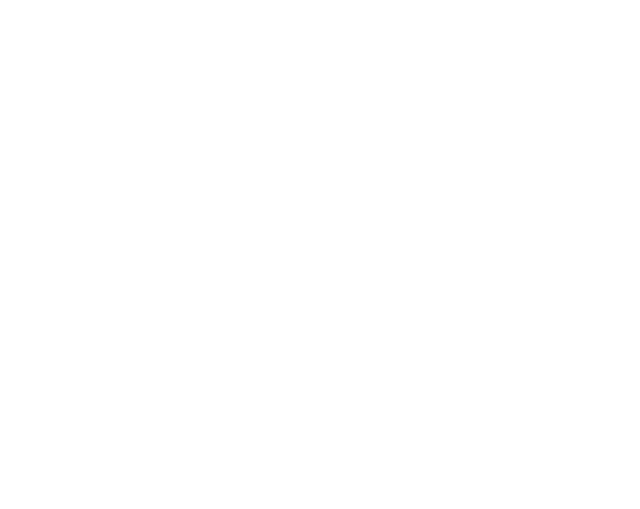
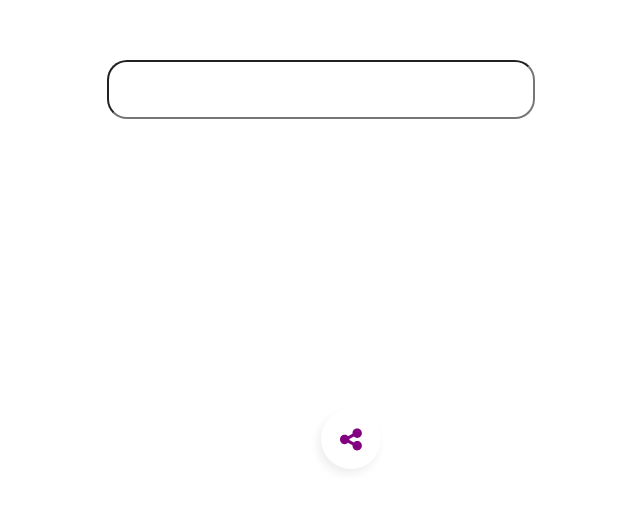
Before and after one commit to jgy4419/variable-site-clone-coding-ts, a React (Create React App) app: page /Modal in a window 1280 px wide. Before the commit this address had no page. Shown: the part 231-740 px from the top of the page, without its empty margins (319-959 px from the left). Built offline with nearby package versions, Linux system fonts and the light colour scheme.

Commit message:
feat : 2024-01-20 LinkModal (링크 복사 모달창 구현)

```diff
--- /dev/null
+++ b/src/components/SpecificPart/Modal/LinkModal.tsx
@@ -0,0 +1,56 @@
+import React, { useState, useRef } from 'react';
+import { FontAwesomeIcon } from '@fortawesome/react-fontawesome';
+import { faShareNodes } from '@fortawesome/free-solid-svg-icons';
+import * as S from "./style/LinkModal";
+
+const LinkModal = () => {
+    const [shareContent, setShareContent] = useState({
+        title: "Share the link.",
+        url: "jgy_98@naver.com"
+    });
+
+    const [modalState, setModalState] = useState(false);
+    const copyElement = useRef<HTMLInputElement>(null);
+
+    const copyTextToShapeUrl = () => {
+        if(copyElement.current) {
+            const copyText = copyElement.current;
+            copyText.select();
+            document.execCommand('copy');
+            alert("Copy!");
+            setModalState(false);
+        }
+    }
+
+    return (
+        <S.Container>
+            {
+                modalState === true &&
+                <S.CoverColor/>
+            }
+            <S.ShareContent modalState={modalState}>
+                <S.ShareContentInner>
+                    <S.ShareContainTop>
+                        <S.ShareTitle>{shareContent.title}</S.ShareTitle>
+                        <S.ShareCloseButton onClick={() => setModalState(false)}>X</S.ShareCloseButton>
+                    </S.ShareContainTop>
+                    <S.ShareInputContain>
+                        <S.ShareInput ref={copyElement} value={shareContent.url}/>
+                        <S.ShareCopyButton onClick={copyTextToShapeUrl}>
+                            <FontAwesomeIcon fontSize="15" color="purple" icon={faShareNodes} />
+                            <S.ShareCopyButtonText>Copied!</S.ShareCopyButtonText>
+                        </S.ShareCopyButton>
+                    </S.ShareInputContain>
+                </S.ShareContentInner>
+            </S.ShareContent>
+            <S.ShareTestInput/>
+            <S.Inner>
+                <S.ShareButton onClick={() => setModalState(true)}>
+                    <FontAwesomeIcon fontSize="25" color="purple" icon={faShareNodes} />
+                </S.ShareButton>
+            </S.Inner>
+        </S.Container>
+    );
+};
+
+export default LinkModal;
--- /dev/null
+++ b/src/components/SpecificPart/Modal/index.tsx
@@ -0,0 +1,12 @@
+import React from 'react';
+import LinkModal from "./LinkModal";
+
+const Index = () => {
+    return (
+        <>
+            <LinkModal/>
+        </>
+    );
+};
+
+export default Index;
--- /dev/null
+++ b/src/components/SpecificPart/Modal/style/LinkModal.ts
@@ -0,0 +1,139 @@
+import styled from "styled-components";
+
+export const Container = styled.div`
+    position: relative;
+    width: 100vw;
+    height: 100vh;
+    display: flex;
+    flex-direction: column;
+    align-items: center;
+`;
+
+export const ShareContent = styled.div<{modalState: boolean}>`
+    position: relative;
+    z-index: 100;
+    width: 500px;
+    height: 250px;
+    background-color: #fff;
+    box-shadow: -2px 3px 3px 3px #eee;
+    border-radius: 20px;
+    display: flex;
+    flex-direction: column;
+    justify-content: center;
+    align-items: center;
+    margin-top: 50px;
+    transition: .3s;
+    transform: translateY(${props => props.modalState === true ? "0px" : "-150%"});
+`;
+
+export const ShareContentInner = styled.div`
+    width: 90%;
+    display: flex;
+    flex-direction: column;
+    gap: 40px;
+`;
+
+export const ShareContainTop = styled.div`
+    display: flex;
+    width: 100%;
+    justify-content: space-between;
+`;
+
+export const ShareTitle = styled.h2`
+    color: #333;
+`;
+
+export const ShareCloseButton = styled.button`
+    background-color: transparent;
+    color: grey;
+    font-size: 20px;
+    font-weight: 700;
+    border: 0;
+    cursor: pointer;
+`;
+
+export const ShareInputContain = styled.div`
+    width: 100%;
+    height: 50px;
+    background-color: #eee;
+    display: flex;
+    justify-content: space-between;
+    align-items: center;
+    border-radius: 5px;
+`;
+
+export const ShareInput = styled.input`
+    width: 80%;
+    background-color: transparent;
+    border: 0;
+    padding: 20px;
+    font-weight: 700;
+    color: grey;
+    outline: none;
+`;
+
+export const ShareCopyButton = styled.button`
+    width: 100px;
+    height: 40px;
+    font-weight: 700;
+    border: 0;
+    background-color: #fff;
+    border-radius: 5px;
+    color: purple;
+    cursor: pointer;
+    margin: 10px;
+    transition: .3s;
+    &:hover {
+        path {
+            background-color: purple;
+            color: #fff;
+        }
+        background-color: purple;
+        color: #fff;
+    }
+`;
+
+export const ShareCopyButtonText = styled.span`
+    margin-left: 5px;
+`
+
+export const CoverColor = styled.div`
+    position: absolute;
+    z-index: 10;
+    width: 100vw;
+    height: 100vh;
+    background-color: #eee;
+    opacity: .5;
+    transition: .3s;
+`;
+
+export const Inner = styled.div`
+    position: relative;
+    width: 100vw;
+    height: 100vh;
+    text-align: center;
+    margin: auto;
+`;
+
+export const ShareTestInput = styled.input`
+    width: 30%;
+    background-color: transparent;
+    padding: 20px;
+    font-weight: 700;
+    color: grey;
+    outline: none;
+    margin-top: 100px;
+    border-radius: 20px;
+`;
+
+export const ShareButton = styled.button`
+    position: absolute;
+    border-radius: 50%;
+    width: 60px;
+    height: 60px;
+    border: 0;
+    background-color: #fff;
+    box-shadow: -3px 5px 10px #eee;
+    cursor: pointer;
+    bottom: 100px;
+`;
--- a/src/router/Router.tsx
+++ b/src/router/Router.tsx
@@ -15,6 +15,7 @@
 import ImageGalleries from "../components/SpecificPart/ImageGalleries/ImageGalleries";
 import VerticalTabs from "../components/SpecificPart/VerticalTabs/index";
 import Concepts from "../components/SpecificPart/Concepts/Concepts";
+import Modal from "../components/SpecificPart/Modal/index";
 
 // clone
 import FaceBook from "../components/Clone/FaceBook/index";
@@ -38,6 +39,7 @@
             <Route path="/ImageGalleries" element={<ImageGalleries/>}/>
             <Route path="/VerticalTabs" element={<VerticalTabs/>}/>
             <Route path="/Concepts" element={<Concepts/>}/>
+            <Route path="/Modal" element={<Modal/>}/>
         </Routes>
     )
 }
```
